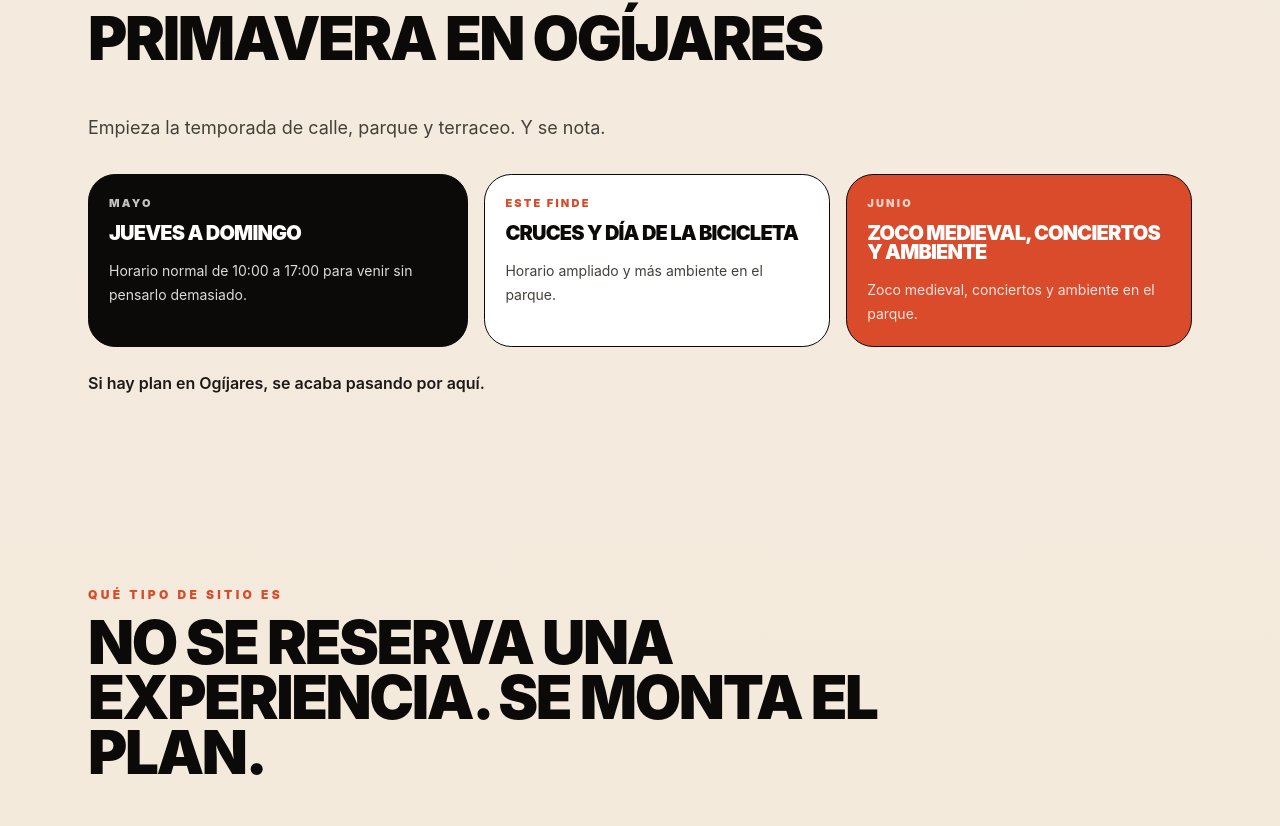
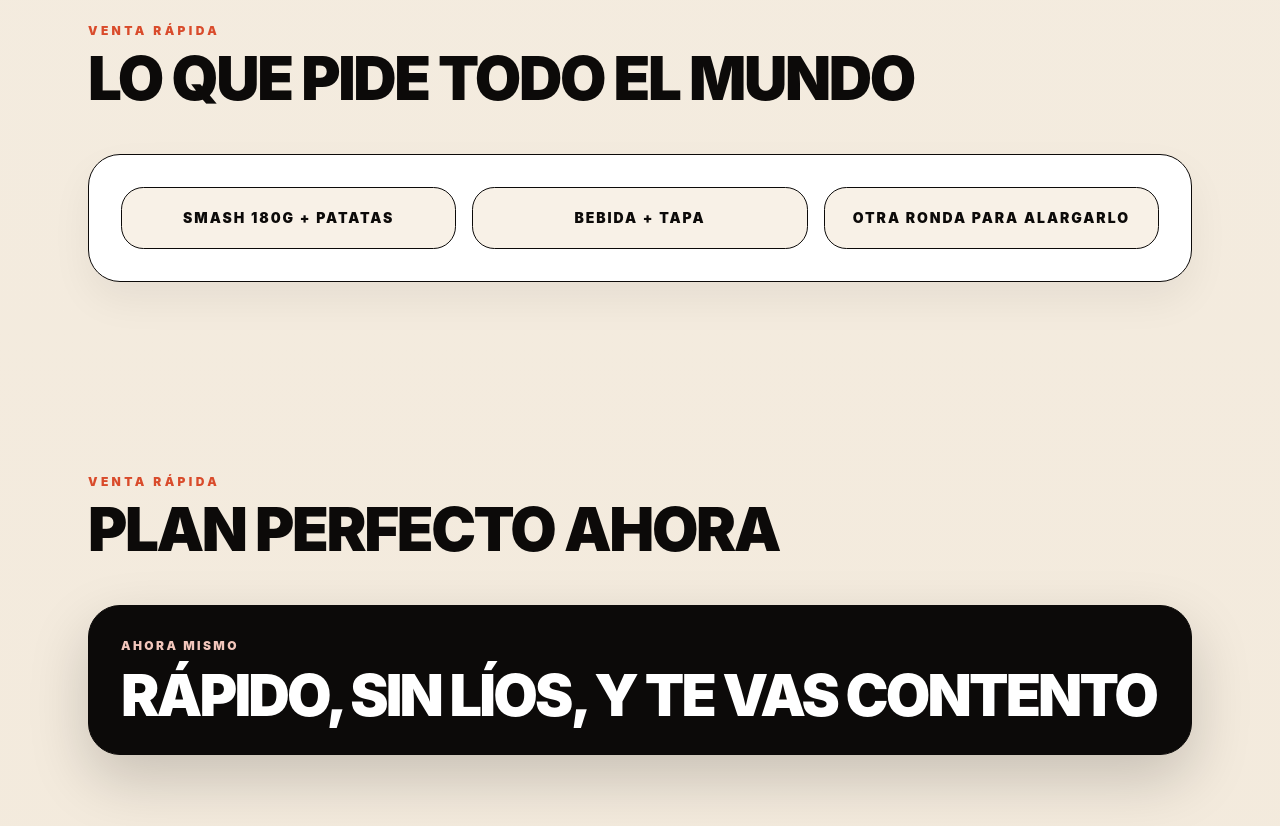
Before and after one commit to xavvvibo/kioskoalfresko, a Next.js app: page / in a window 1280 px wide. Shown: the part 2786-3612 px from the top of the page. Built offline with nearby package versions, Linux system fonts and the light colour scheme.

Commit message:
optimize ticket and customer behavior

```diff
--- a/app/carta/page.tsx
+++ b/app/carta/page.tsx
@@ -27,8 +27,13 @@ export default function CartaPage() {
         <MenuHero {...menuHero} />
 
         <section className="mt-8 space-y-5 md:mt-10">
-          <div className="inline-flex rounded-full border border-[#d94b2b]/40 bg-[#d94b2b]/12 px-4 py-2 text-[11px] font-black uppercase tracking-[0.2em] text-[#fff8ef] shadow-[0_10px_24px_rgba(217,75,43,0.12)]">
-            🔥 Rápido y sin complicarse
+          <div className="flex flex-wrap items-center gap-3">
+            <div className="inline-flex rounded-full border border-[#d94b2b]/40 bg-[#d94b2b]/12 px-4 py-2 text-[11px] font-black uppercase tracking-[0.2em] text-[#fff8ef] shadow-[0_10px_24px_rgba(217,75,43,0.12)]">
+              🔥 Rápido y sin complicarse
+            </div>
+            <div className="inline-flex rounded-full border border-white/12 bg-white/6 px-4 py-2 text-[11px] font-black uppercase tracking-[0.18em] text-[#fff8ef]">
+              👉 Si dudas: Baiconera
+            </div>
           </div>
           <SmashPromoCTA
             promo={smashPromo}
--- a/app/page.tsx
+++ b/app/page.tsx
@@ -63,6 +63,33 @@ export default function HomePage() {
             </article>
           ))}
         </div>
+        <p className="mt-5 text-sm font-semibold text-stone-800">🍺 Pide otra ronda… hay tapa otra vez 😉</p>
+      </Section>
+      <Section eyebrow="Venta rápida" title="Lo que pide todo el mundo">
+        <div className="rounded-[2rem] border border-stone-950 bg-white p-8 shadow-[0_18px_40px_rgba(0,0,0,0.06)]">
+          <div className="grid gap-4 md:grid-cols-3">
+            {[
+              "Smash 180G + patatas",
+              "Bebida + tapa",
+              "Otra ronda para alargarlo",
+            ].map((item) => (
+              <div
+                key={item}
+                className="rounded-[1.4rem] border border-stone-950 bg-[#f8f1e7] px-5 py-5 text-center text-sm font-black uppercase tracking-[0.14em] text-stone-950"
+              >
+                {item}
+              </div>
+            ))}
+          </div>
+        </div>
+      </Section>
+      <Section eyebrow="Venta rápida" title="Plan perfecto ahora">
+        <div className="rounded-[2rem] border border-stone-950 bg-stone-950 p-8 text-white shadow-[0_24px_60px_rgba(0,0,0,0.18)]">
+          <p className="text-xs font-black uppercase tracking-[0.2em] text-[#f2c6bb]">Ahora mismo</p>
+          <p className="mt-4 text-[2.3rem] font-black uppercase leading-[0.9] tracking-[-0.05em] md:text-[3.6rem]">
+            Rápido, sin líos, y te vas contento
+          </p>
+        </div>
       </Section>
       <Section eyebrow="Primavera en Ogíjares" title="Primavera en Ogíjares">
         <p className="max-w-2xl text-base leading-7 text-stone-700 md:text-lg">Empieza la temporada de calle, parque y terraceo. Y se nota.</p>
```
